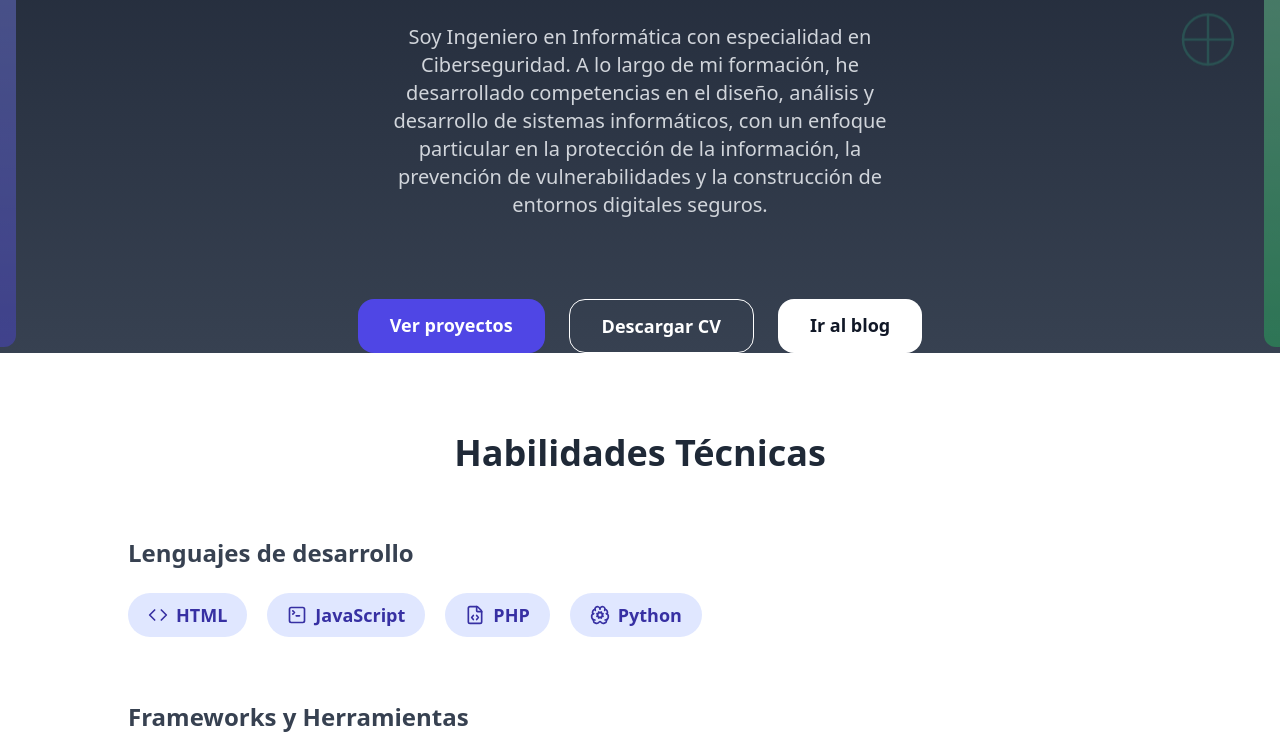
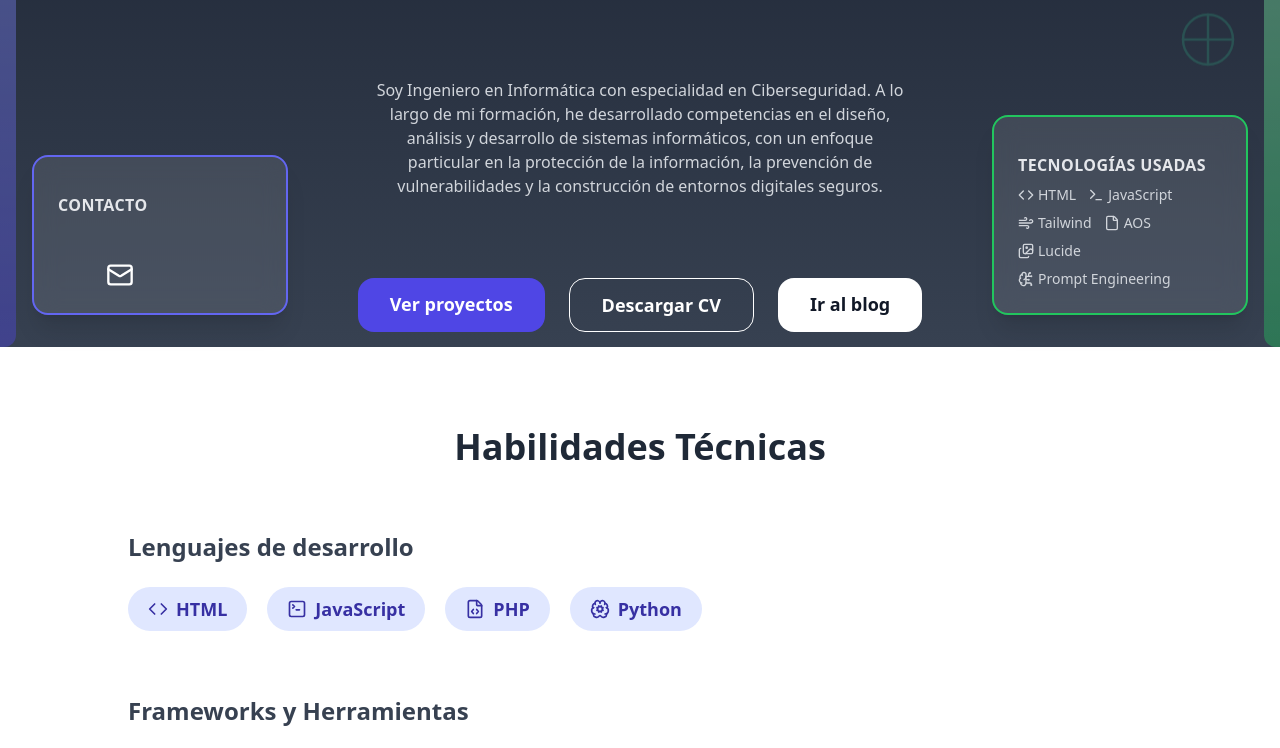
Before and after one commit to JoseSandovalV/sandoval_dev, a plain HTML site: page index.html in a window 1280 px wide. Shown: the part 453-1201 px from the top of the page. Drawn offline with nearby package versions, Linux system fonts and the light colour scheme.

Commit message:
Update index.html

```diff
--- a/index.html
+++ b/index.html
@@ -34,10 +34,10 @@
   </div>
 
   <div class="max-w-xl text-center">
-    <h1 class="text-4xl md:text-6xl font-extrabold mb-8 px-6 md:px-12 whitespace-normal break-words">
+    <h1 class="text-4xl md:text-3xl font-extrabold mb-8 px-6 md:px-12 whitespace-normal break-words py-8">
       <span id="dynamic-text"></span><span class="cursor">|</span>
     </h1>
-    <p class="text-lg md:text-xl leading-relaxed text-gray-300 mb-12 px-4 md:px-6 py-8">
+    <p class="text-lg md:text-base leading-relaxed text-gray-300 mb-12 px-4 md:px-6 py-8">
       Soy Ingeniero en Informática con especialidad en Ciberseguridad. A lo largo de mi formación, he desarrollado
        competencias en el diseño, análisis y desarrollo de sistemas informáticos, con un enfoque particular en la
        protección de la información, la prevención de vulnerabilidades y la construcción de entornos digitales seguros.
@@ -54,6 +54,43 @@
       </a>
     </div>
   </div>
+
+  <!-- Tarjeta de Contacto (izquierda) -->
+  <div class="absolute bottom-8 left-8 hidden lg:block">
+    <div class="bg-white/10 backdrop-blur-md border-2 border-indigo-500 text-white rounded-2xl p-6 shadow-xl w-64 min-h-[160px] flex flex-col justify-between">
+      <h3 class="text-base font-semibold uppercase tracking-wide text-gray-200 mt-3 mb-2">Contacto</h3>
+      <div class="flex gap-6 text-white">
+        <a href="https://www.linkedin.com/in/jose-alberto-sandoval-vazquez-b6ba62374/" target="_blank" title="LinkedIn"
+          class="hover:text-indigo-400 transition-transform hover:scale-110">
+          <i data-lucide="linkedin" class="w-7 h-7"></i>
+        </a>
+        <a href="https://github.com/JoseSandovalV" target="_blank" title="GitHub"
+          class="hover:text-gray-400 transition-transform hover:scale-110">
+          <i data-lucide="github" class="w-7 h-7"></i>
+        </a>
+        <a href="mailto:contact.josesandoval@gmail.com" title="Email"
+          class="hover:text-red-400 transition-transform hover:scale-110">
+          <i data-lucide="mail" class="w-7 h-7"></i>
+        </a>
+      </div>
+    </div>
+  </div>
+
+  <!-- Tarjeta de Tecnologías (derecha) -->
+  <div class="absolute bottom-8 right-8 hidden lg:block">
+    <div class="bg-white/10 backdrop-blur-md border-2 border-green-500 text-white rounded-2xl p-6 shadow-xl w-64 min-h-[160px] flex flex-col justify-between">
+      <h3 class="text-base font-semibold uppercase tracking-wide text-gray-200 mt-3 mb-2">Tecnologías usadas</h3>
+      <div class="flex flex-wrap gap-x-3 gap-y-2 text-sm text-gray-300">
+        <span class="flex items-center gap-1"><i data-lucide="code" class="w-4 h-4"></i>HTML</span>
+        <span class="flex items-center gap-1"><i data-lucide="terminal" class="w-4 h-4"></i>JavaScript</span>
+        <span class="flex items-center gap-1"><i data-lucide="wind" class="w-4 h-4"></i>Tailwind</span>
+        <span class="flex items-center gap-1"><i data-lucide="file" class="w-4 h-4"></i>AOS</span>
+        <span class="flex items-center gap-1"><i data-lucide="images" class="w-4 h-4"></i>Lucide</span>
+        <span class="flex items-center gap-1"><i data-lucide="brain-circuit" class="w-4 h-4"></i>Prompt Engineering</span>
+      </div>
+    </div>
+  </div>
+
 
 </header>
 
@@ -104,6 +141,9 @@
         </span>
         <span class="flex items-center gap-2 bg-green-100 text-green-800 px-5 py-2 rounded-full text-lg font-semibold">
           <i data-lucide="database" class="w-5 h-5"></i> PostgreSQL
+        </span>
+        <span class="flex items-center gap-2 bg-green-100 text-green-800 px-5 py-2 rounded-full text-lg font-semibold">
+          <i data-lucide="brain-circuit" class="w-5 h-5"></i> Prompt Engineering
         </span>
       </div>
     </div>
@@ -199,10 +239,6 @@
   </div>
 </section>
 
-
-
-
-
     <script src="js/app.js"></script>
 
       <!-- AOS Library -->
```
